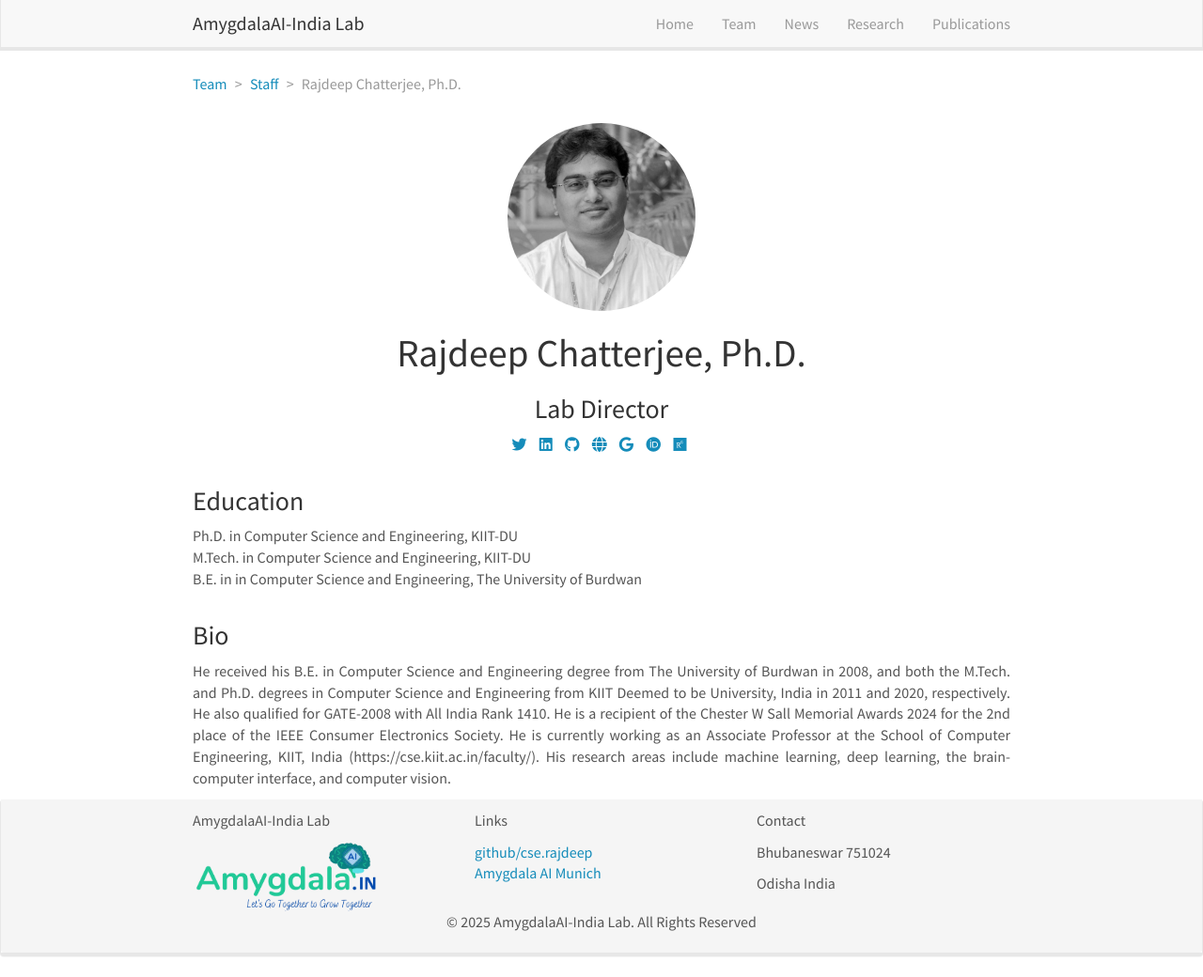
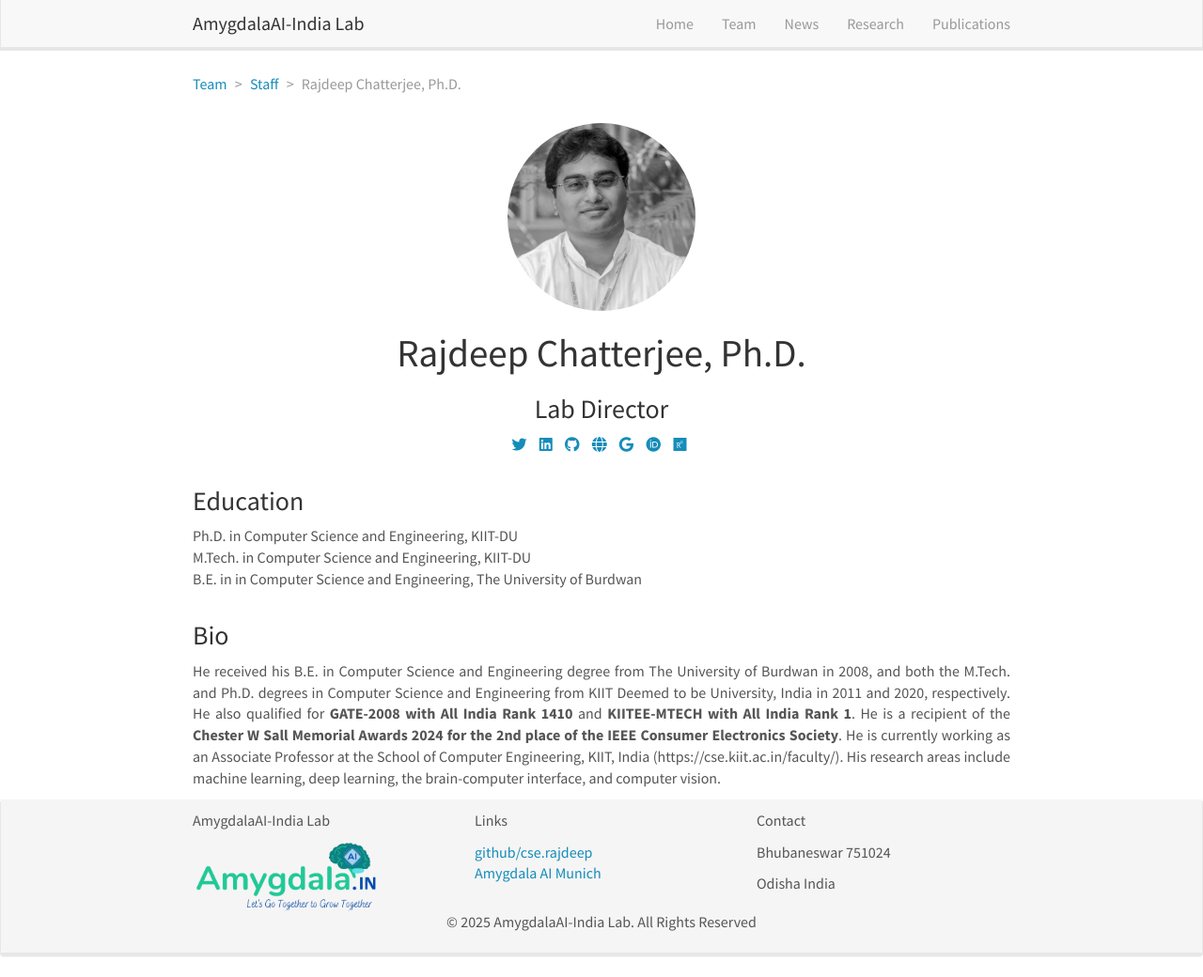
Before and after one commit to amygdalaaiindia/amygdalaaiindia.github.io, a Jekyll site: the page built from _pages/team/_posts/2016-09-01-researcher-staff.md, in a window 1280 px wide and 1040 px high. Shown: the whole window at 94% size. Built offline with Jekyll 4.4.1, drawn with Linux system fonts in a browser that asks for light colours; nearby versions of some CDN libraries.

Commit message:
Update 2016-09-01-researcher-staff.md

```diff
--- a/_pages/team/_posts/2016-09-01-researcher-staff.md
+++ b/_pages/team/_posts/2016-09-01-researcher-staff.md
@@ -20,5 +20,5 @@ education:
 ---
 
 He received his B.E. in Computer Science and Engineering degree from The University of Burdwan in 2008, and both the
-M.Tech. and Ph.D. degrees in Computer Science and Engineering from KIIT Deemed to be University, India in 2011 and 2020, respectively. He also qualified for GATE-2008 with All India Rank 1410. He is a recipient of the Chester W Sall Memorial Awards 2024 for the 2nd place of the IEEE Consumer Electronics Society. He is currently working as an Associate Professor at the School of Computer Engineering, KIIT, India (https://cse.kiit.ac.in/faculty/). His research areas include machine
+M.Tech. and Ph.D. degrees in Computer Science and Engineering from KIIT Deemed to be University, India in 2011 and 2020, respectively. He also qualified for **GATE-2008 with All India Rank 1410** and **KIITEE-MTECH with All India Rank 1**. He is a recipient of the **Chester W Sall Memorial Awards 2024 for the 2nd place of the IEEE Consumer Electronics Society**. He is currently working as an Associate Professor at the School of Computer Engineering, KIIT, India (https://cse.kiit.ac.in/faculty/). His research areas include machine
 learning, deep learning, the brain-computer interface, and computer vision.
```
